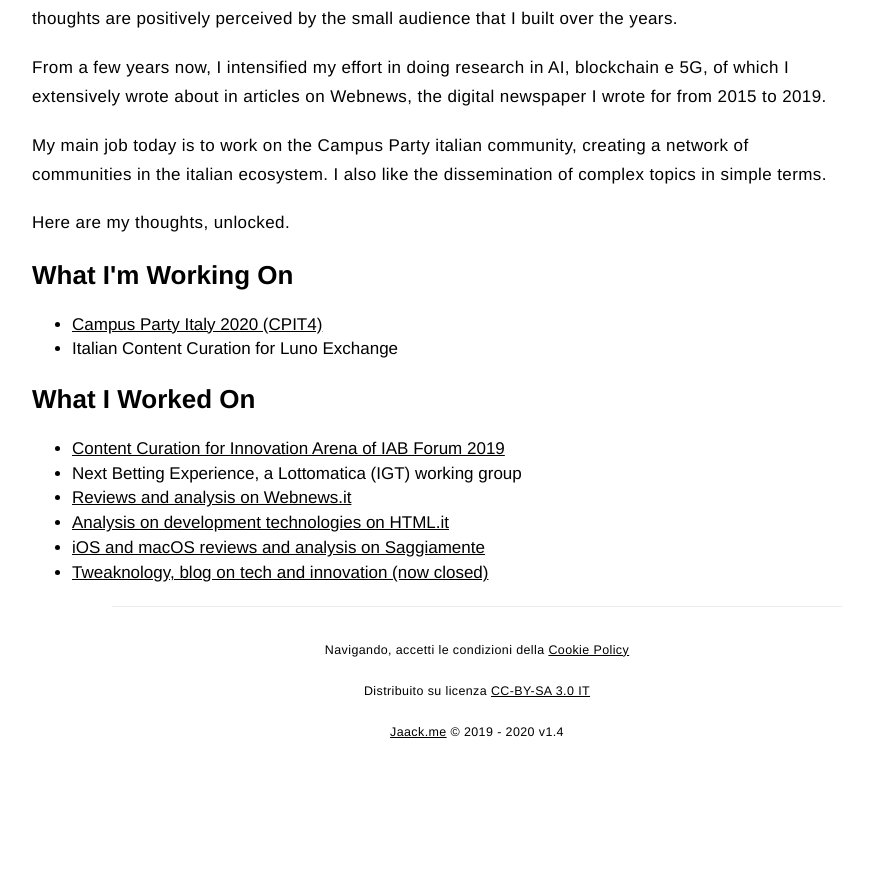
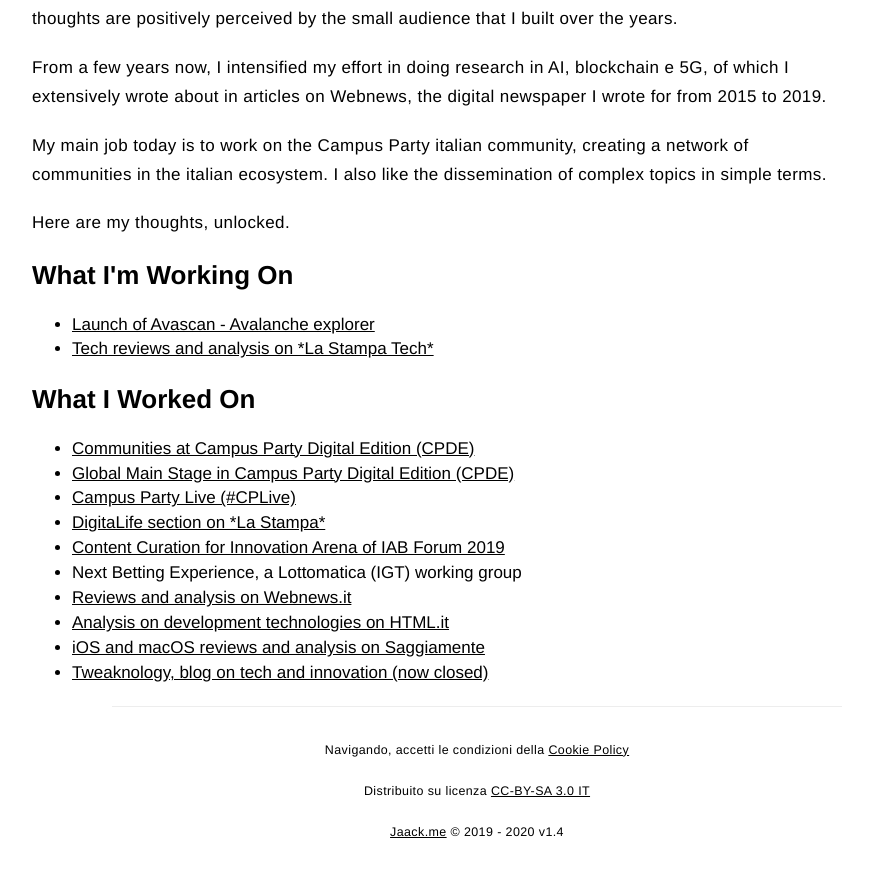
Before and after one commit to iJaack/Jaack, a Jekyll site: the page built from en/about.html, in a window 1280 px wide and 900 px high, scrolled down 986 px. Shown: the top 877 px of the window, without its empty margins (203-1076 px from the left). Built offline with Jekyll 4.4.1, drawn with Linux system fonts in a browser that asks for light colours; comment, search, counter and statistics services are not loaded; before the commit the page ends 1786 px from its top, so only the background shows below that.

Commit message:
Updates to about page
Added Avascan.info as new project and updated previous projects in Campus Party

```diff
--- a/en/about.html
+++ b/en/about.html
@@ -36,12 +36,16 @@
 
 <h2>What I'm Working On</h2>
 <ul>
-  <li><a href="https://italia.campus-party.org/community/">Campus Party Italy 2020 (CPIT4)</a></li>
-  <li>Italian Content Curation for Luno Exchange</li>
+  <li><a href="https://avascan.info">Launch of Avascan - Avalanche explorer</a></li>
+  <li><a href="https://www.lastampa.it/tecnologia">Tech reviews and analysis on *La Stampa Tech*</a></li>
 </ul>
 
 <h2>What I Worked On</h2>
 <ul>
+  <li><a href="https://italia-digital.campus-party.org/campusero/?page=page-partners&slugEvent=campus-party-digital-edition-2020-italia">Communities at Campus Party Digital Edition (CPDE)</a></li>
+  <li><a href="https://italia-digital.campus-party.org/campusero/?page=page-stream&slugEvent=campus-party-digital-edition-2020-italia">Global Main Stage in Campus Party Digital Edition (CPDE)</a></li>
+  <li><a href="https://italia.campus-party.org/cplive/">Campus Party Live (#CPLive)</a></li>
+  <li><a href="https://www.lastampa.it/argomenti/digitalife">DigitaLife section on *La Stampa*</a></li>
   <li><a href="https://www.iab.it/eventi/iab-forum/iab-forum-2019/">Content Curation for Innovation Arena of IAB Forum 2019</a></li>
   <li>Next Betting Experience, a Lottomatica (IGT) working group</li>
   <li><a href="https://www.webnews.it/author/g-barbieri/">Reviews and analysis on Webnews.it</a></li>
```
Also changed, not shown: _drafts/2020-05-18-cleanmymac-x.markdown (+21 -0 lines), about.md (+11 -8 lines).
